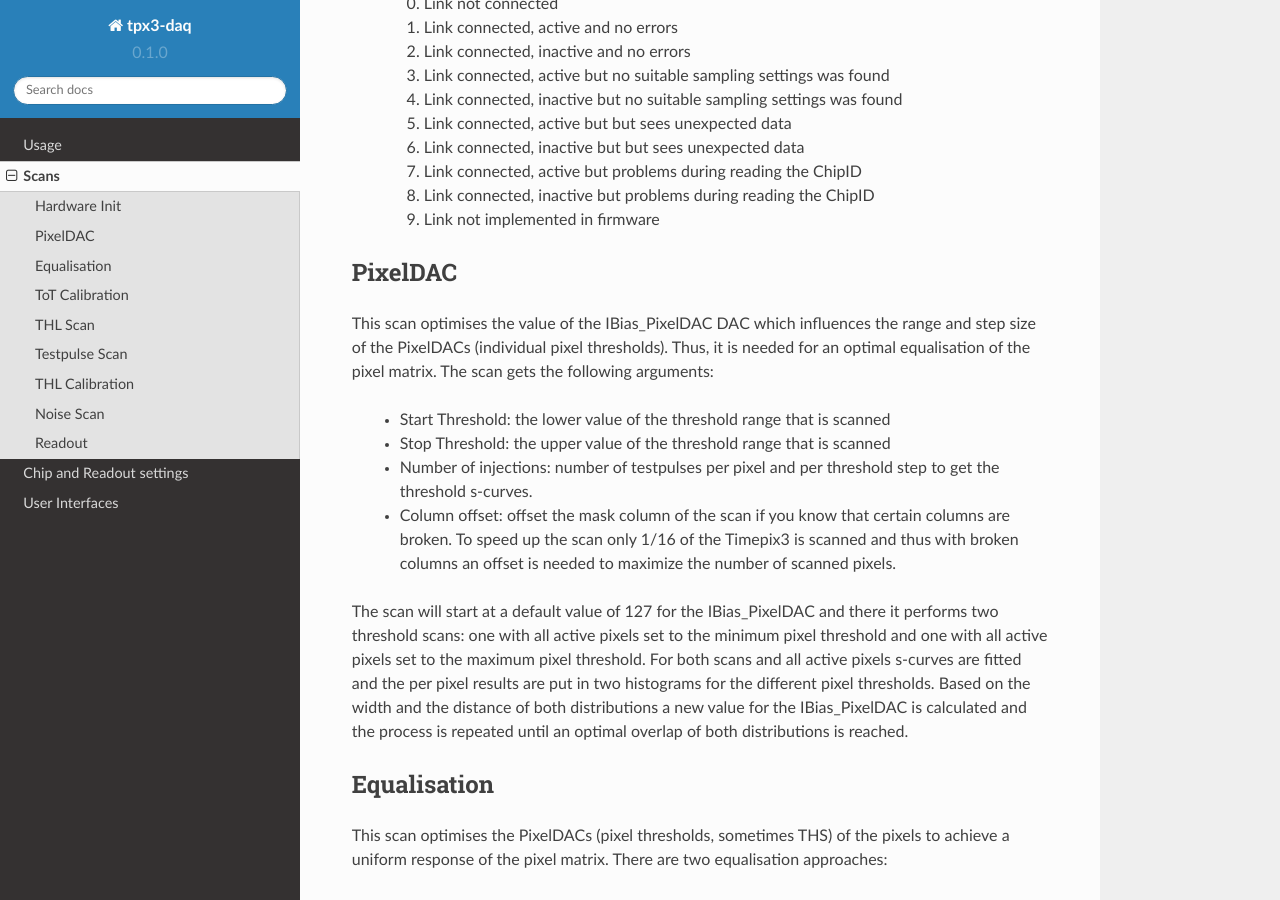
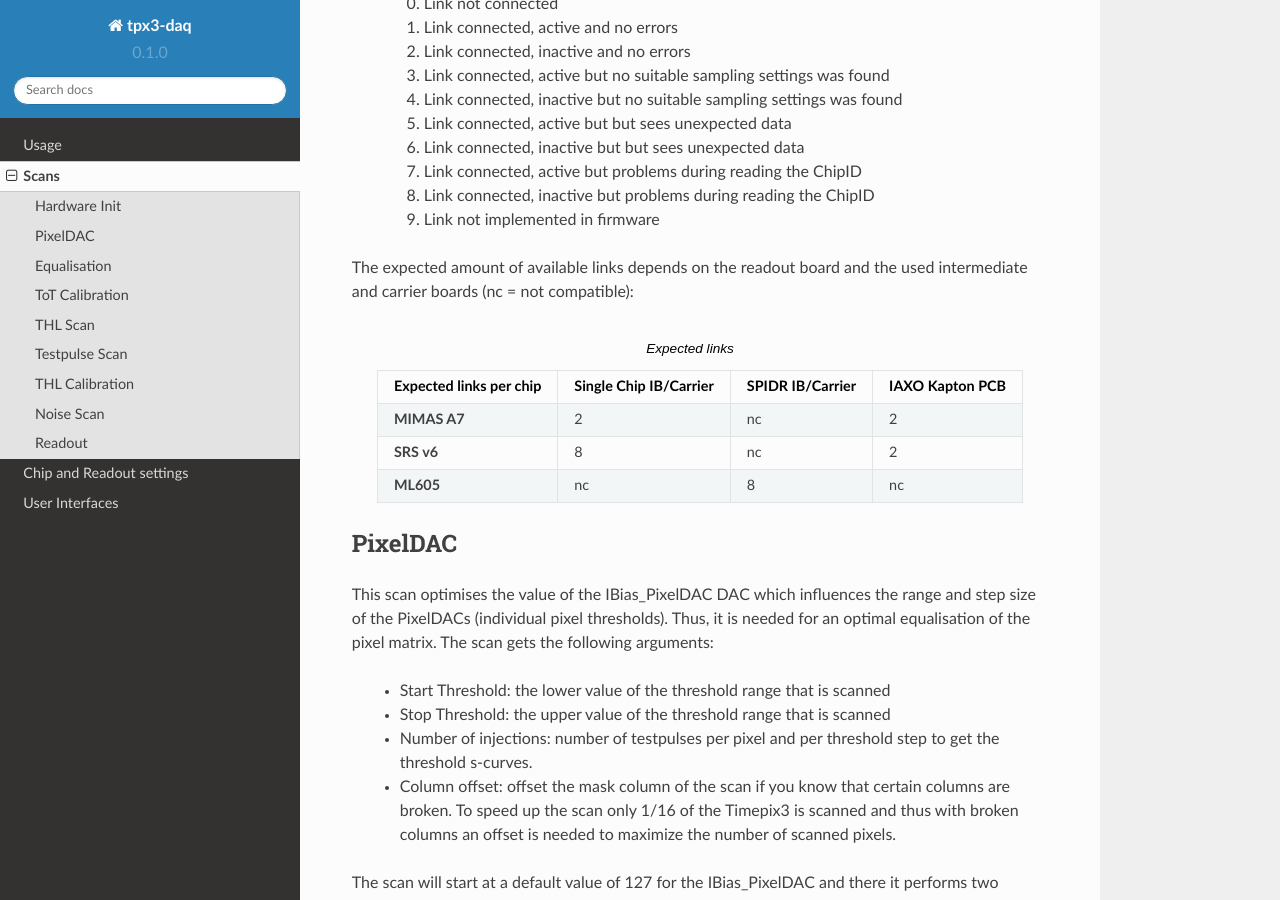
Before and after one commit to GasDet-Bonn/tpx3-daq, a Sphinx documentation site: the page built from docs/source/scans.rst, in a window 1280 px wide and 900 px high, scrolled down 536 px. Built offline with Sphinx 7.4.7 and the Read the Docs theme 2.0.0, drawn with Linux system fonts in a browser that asks for light colours.

Commit message:
DOC: add table of expected links to scans

```diff
--- a/docs/source/scans.rst
+++ b/docs/source/scans.rst
@@ -29,6 +29,20 @@ the following parameters are checked at set for operation:
     7. Link connected, active but problems during reading the ChipID
     8. Link connected, inactive but problems during reading the ChipID
     9. Link not implemented in firmware
+
+The expected amount of available links depends on the readout board and the
+used intermediate and carrier boards (nc = not compatible):
+
+.. table:: Expected links
+    :align: center
+
+    =======================  ======================  ================  ===============
+    Expected links per chip  Single Chip IB/Carrier  SPIDR IB/Carrier  IAXO Kapton PCB
+    =======================  ======================  ================  ===============
+    **MIMAS A7**             2                       nc                2
+    **SRS v6**               8                       nc                2
+    **ML605**                nc                      8                 nc
+    =======================  ======================  ================  ===============
 
 
 PixelDAC
```
